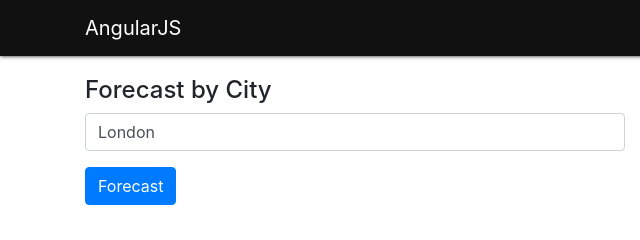
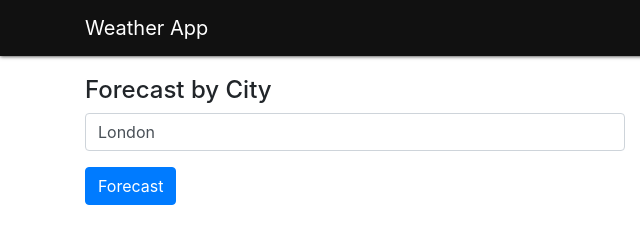
Before and after one commit to MoyArt/ajsweather, a website: page index.html in a window 1280 px wide. Shown: the full height of the page, 0-640 px from the left. Drawn offline with nearby package versions, Linux system fonts and the light colour scheme; some packages are replaced by stand-ins of ours.

Commit message:
Title change to Weather App

```diff
--- a/index.html
+++ b/index.html
@@ -11,7 +11,6 @@
     <script src="bower_components/angular/angular.min.js"></script>
     <script src="bower_components/angular-resource/angular-resource.min.js"></script>
     <script src="bower_components/angular-route/angular-route.min.js"></script>
-
     <script src="app.js"></script>
 </head>
 <body>
@@ -19,7 +18,7 @@
         <nav class="navbar navbar-default mainNav">
             <div class="container">
                 <div class="navbar-header">
-                   <a href="/" class="navbar-brand">AngularJS</a>
+                   <a href="/" class="navbar-brand">Weather App</a>
                 </div>
                 <ul class="nav navbar-nav navbar-right">
                     <li><a href="#"><i class="fa fa-home"></i> Home</a></li>
```
